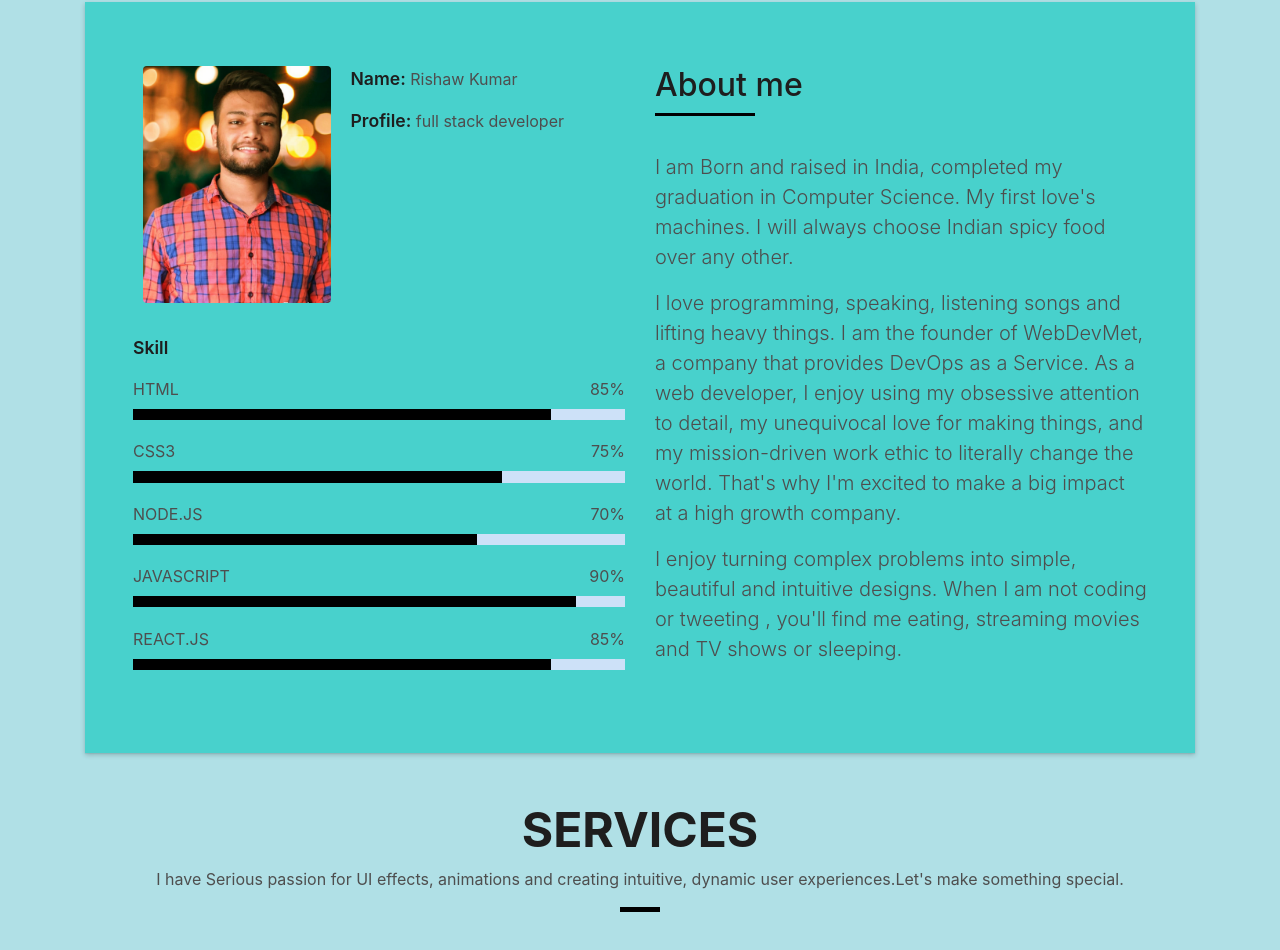
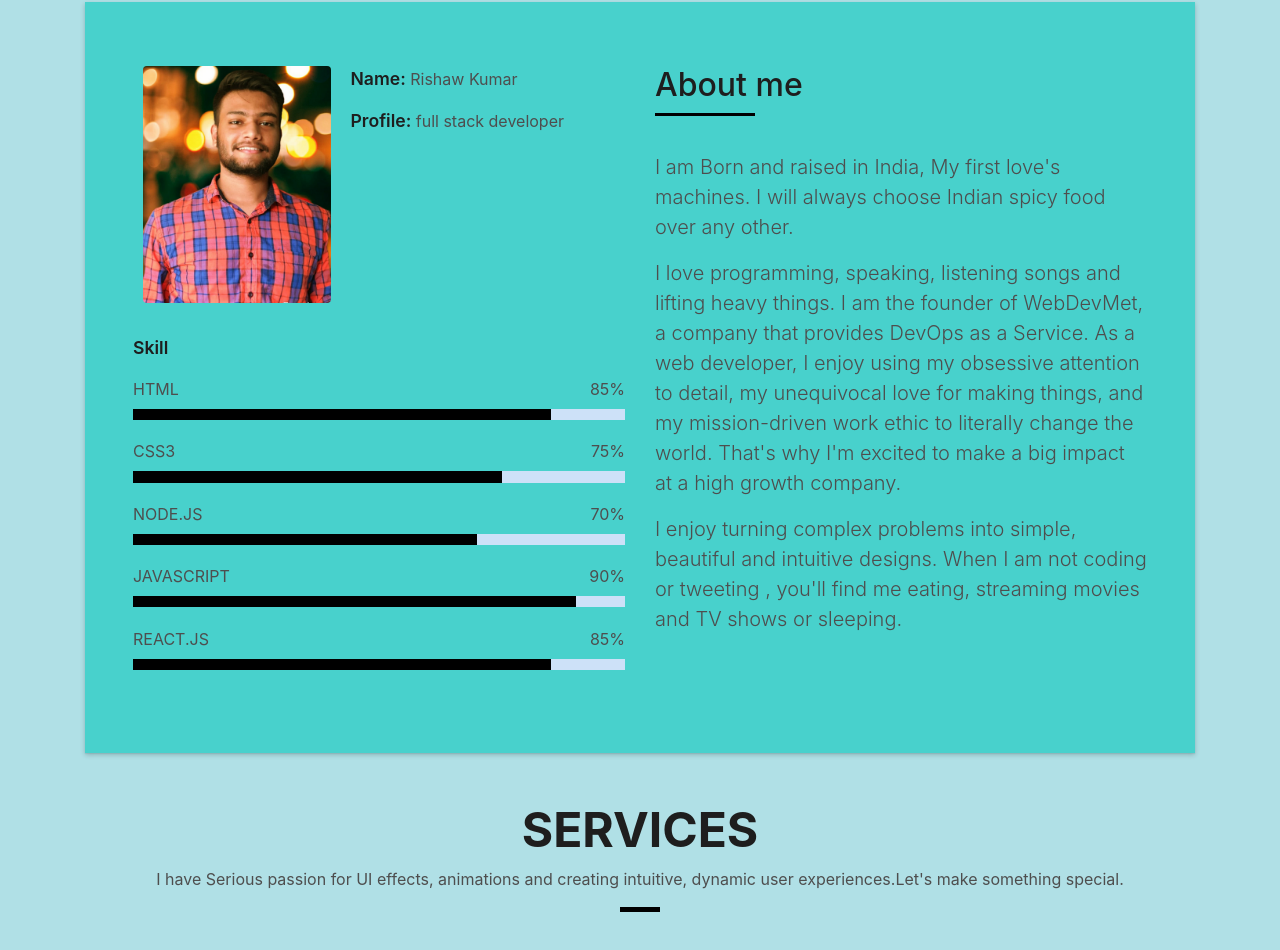
Before and after one commit to rishawsingh/cv, a plain HTML site: page index.html in a window 1280 px wide. Shown: the part 862-1812 px from the top of the page. Drawn offline with Linux system fonts and the light colour scheme; files whose address does not match are found by name.

Commit message:
final update index.html

```diff
--- a/index.html
+++ b/index.html
@@ -131,8 +131,7 @@
                     </h5>
                   </div>
                   <p class="lead">
-                    I am Born and raised in India, completed my graduation in Computer Science.
-                    My first love's machines. I will always choose Indian spicy food over any other.
+                    I am Born and raised in India, My first love's machines. I will always choose Indian spicy food over any other.
 
                   </p>
                   <p class="lead">
```
